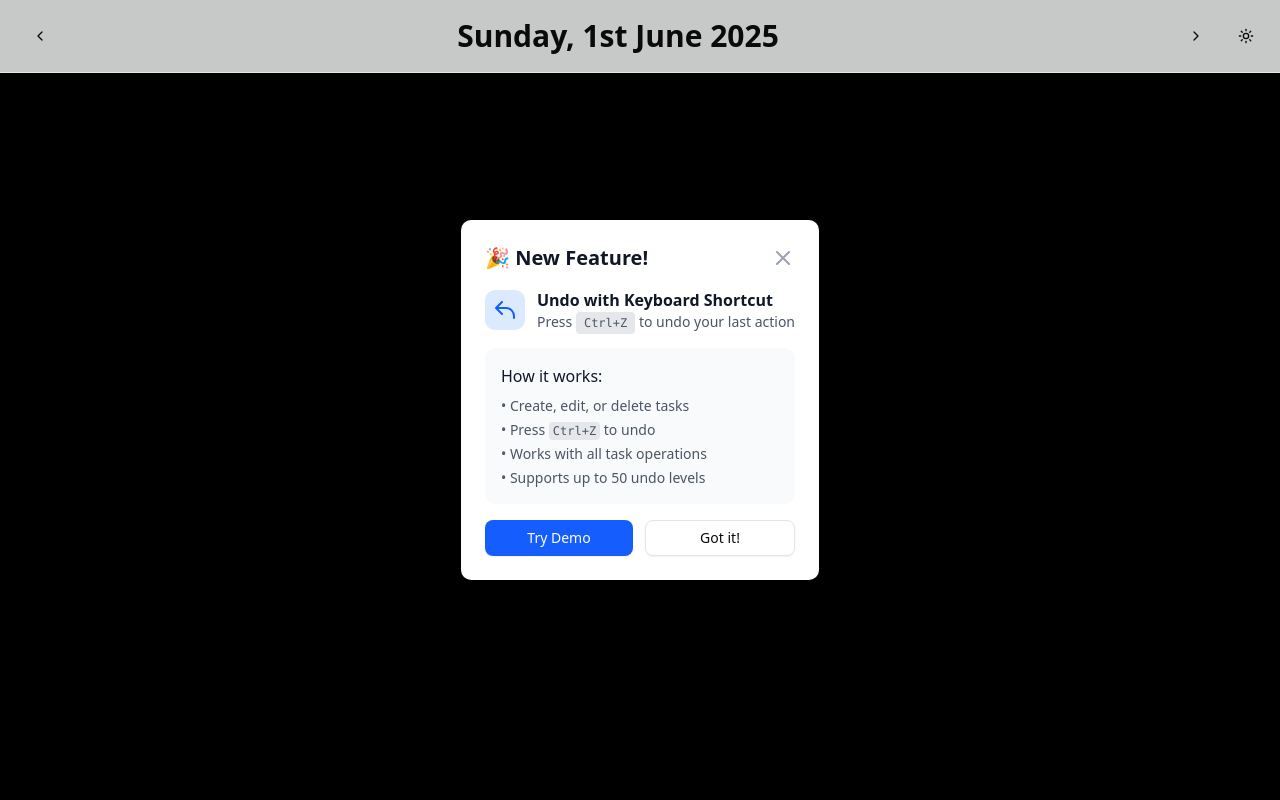
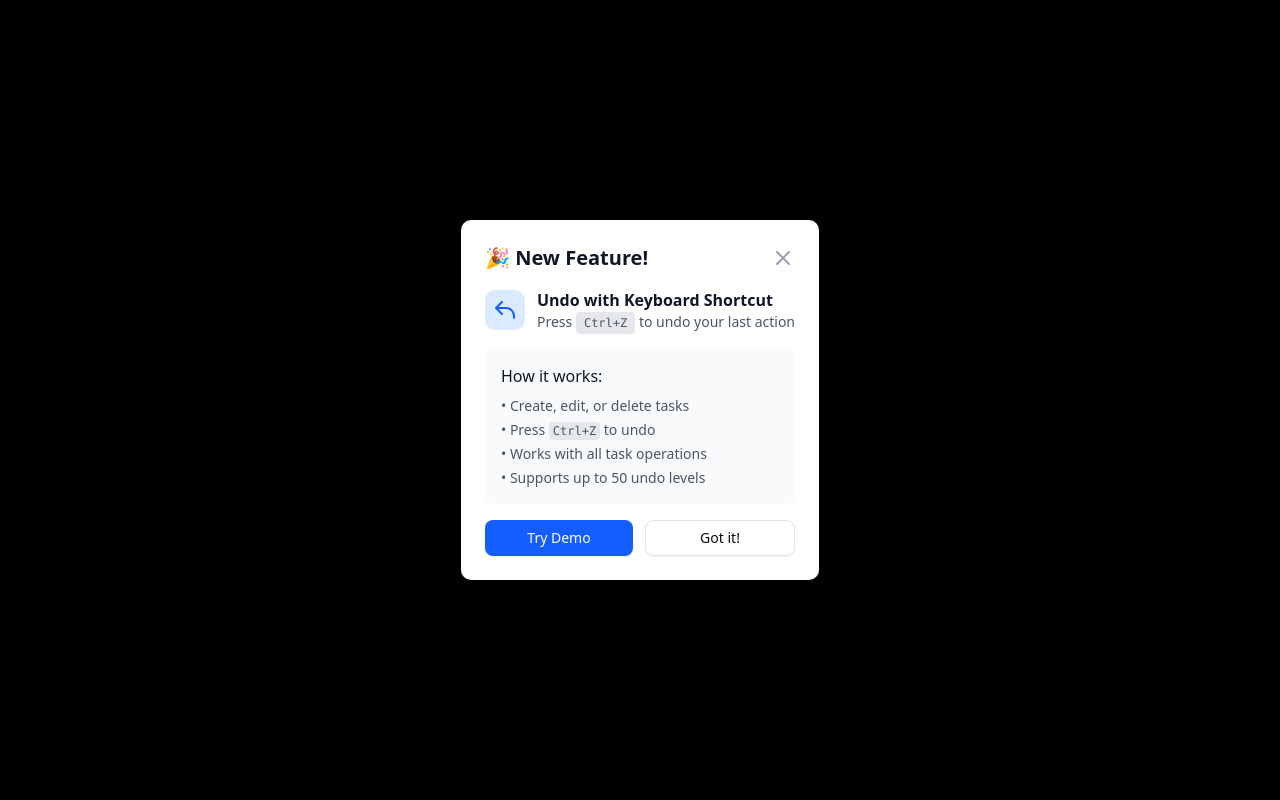
Before and after one commit to Reubotimus/timesheet, a Next.js app: page / in a window 1280 px wide. Shown: the top 800 px of the page. Built offline with nearby package versions, Linux system fonts and the light colour scheme.

Commit message:
fix: z-index too low

```diff
--- a/src/components/feature-announcement.tsx
+++ b/src/components/feature-announcement.tsx
@@ -30,7 +30,7 @@
     };
 
     return (
-        <div className = "fixed inset-0 bg-black bg-opacity-50 flex items-center justify-center z-50">
+        <div className = "fixed inset-0 bg-black bg-opacity-50 flex items-center justify-center z-2000">
         <div className = "bg-white dark:bg-gray-800 rounded-lg p-6 max-w-md mx-4 shadow-xl">
         <div className = "flex items-center justify-between mb-4">
         <h2  className = "text-xl font-bold text-gray-900 dark:text-white">
```
